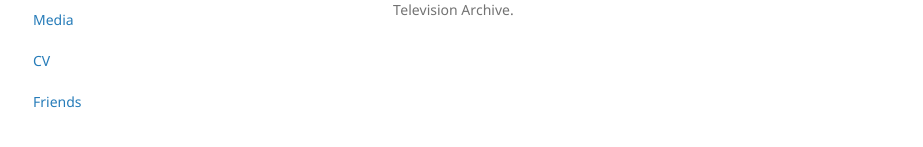
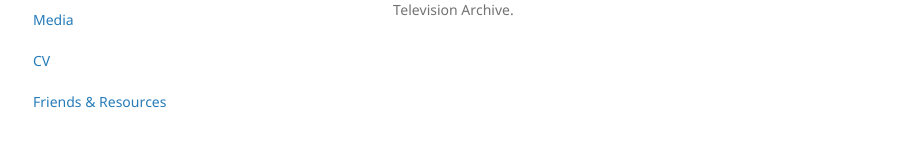
Before and after one commit to adamthefoster/adam-foster, a Jekyll site: the page built from index.md, in a window 1280 px wide. Shown: the part 457-604 px from the top of the page, without its empty margins (177-1100 px from the left). Built offline with Jekyll 4.4.1, drawn with Linux system fonts in a browser that asks for light colours; our own code applies the rules of GitHub Pages for plain Markdown files.

Commit message:
Update default.html

```diff
--- a/_layouts/default.html
+++ b/_layouts/default.html
@@ -23,13 +23,13 @@
 
         {{ site.description | default: site.github.project_tagline }}</p>
 
-        <p><a href="https://adamthefoster.github.io/adam-foster/another-page.html">Projects</a></p>
+        <p><a href="https://adamthefoster.github.io/adam-foster/projects.html">Projects</a></p>
 
-        <p><a href="https://adamthefoster.github.io/adam-foster/another-page.html">Media</a></p>
+        <p><a href="https://adamthefoster.github.io/adam-foster/media.html">Media</a></p>
 
         <p><a href="https://adamthefoster.github.io/adam-foster/CV.html">CV</a></p>
 
-        <p><a href="https://adamthefoster.github.io/adam-foster/another-page.html">Friends</a></p>
+        <p><a href="https://adamthefoster.github.io/adam-foster/friends.html">Friends & Resources</a></p>
 
         {% if site.show_downloads %}
         <ul class="downloads">
```
